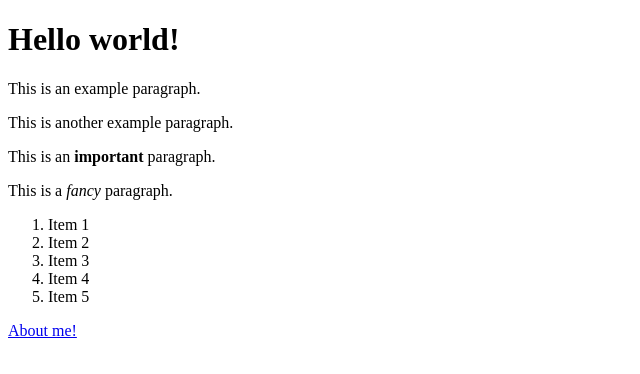
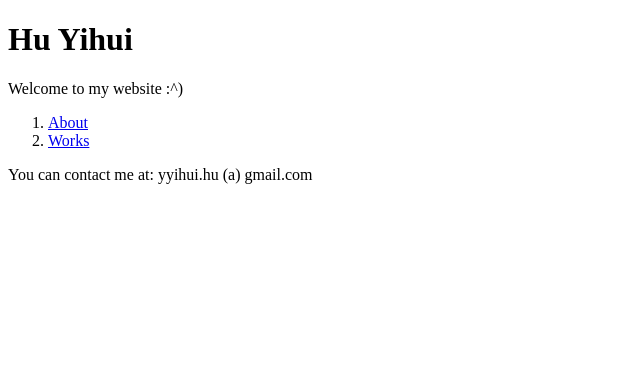
Before and after one commit to yihui-hu/personal-website, a plain HTML site: page index.html in a window 1280 px wide. Shown: the whole page, without its empty margins (0-640 px from the left). Drawn offline with Linux system fonts and the light colour scheme.

Commit message:
Updated about page, new works page

```diff
--- a/index.html
+++ b/index.html
@@ -1,23 +1,17 @@
 <!DOCTYPE html>
 <html>
     <head>
-        <title>My First Webpage</title>
+        <title>Hu Yihui</title>
         <meta charset="utf-8">
     </head>
 
     <body>
-        <h1>Hello world!</h1>
-        <p>This is an example paragraph.</p>
-        <p>This is another example paragraph.</p>
-        <p>This is an <strong>important</strong> paragraph.</p>
-        <p>This is a <em>fancy</em> paragraph.</p>
+        <h1>Hu Yihui</h1>
+        <p>Welcome to my website :^)</p>
         <ol>
-            <li>Item 1</li>
-            <li>Item 2</li>
-            <li>Item 3</li>
-            <li>Item 4</li>
-            <li>Item 5</li>
+            <li><a href="./pages/about.html">About</a></li>
+            <li><a href="./pages/works.html">Works</a></li>
         </ol>
-        <a href="./pages/about.html">About me!</a>
+        <p>You can contact me at: yyihui.hu (a) gmail.com</p>
     </body>
 </html>
```
Also changed, not shown: pages/about.html (+3 -3 lines), pages/works.html (added, +17 -0 lines), hello_world.txt (deleted), images/froots.jpg (added), 5 other files.
